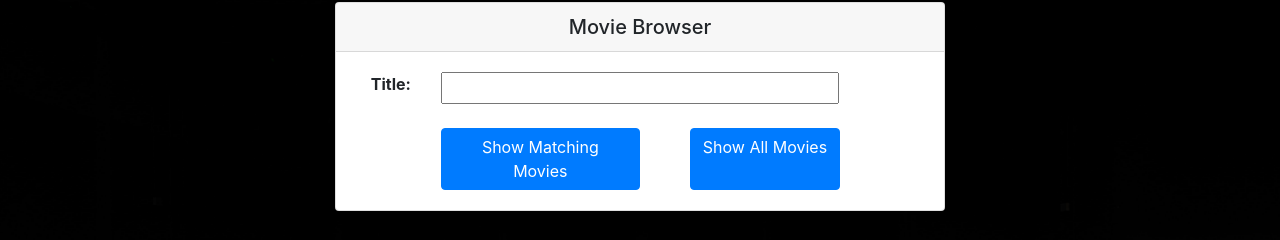
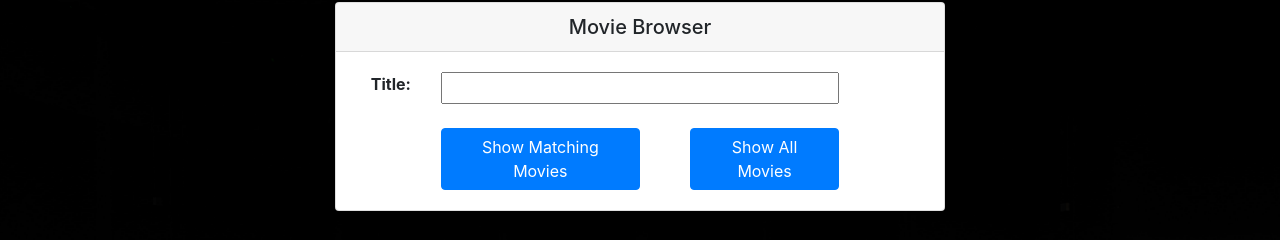
Before and after one commit to pnava589/React-Assignment-I, a React (Create React App) app in the folder assignment-i/: page / in a window 1280 px wide. Shown: the part 235-475 px from the top of the page. Built offline with nearby package versions, Linux system fonts and the light colour scheme; the HTML template or start-up script is replaced by a standard one.

Commit message:
fixed styles to homecard

```diff
--- a/assignment-i/src/components/HomeCard.js
+++ b/assignment-i/src/components/HomeCard.js
@@ -32,7 +32,7 @@ class HomeCard extends React.Component{
           <br></br>
           <div className="text-white row">
             <Link to={`/default/${this.state.input.userInput}`} className="col-md-4 offset-md-2 btn btn-primary"  name="matching" >Show Matching Movies</Link>
-            <Link to='/default' className="offset-md-1 btn btn-primary" name='all' value=" ">Show All Movies</Link>
+            <Link to='/default' className="col-md-3 offset-md-1 btn btn-primary" name='all' value=" ">Show All Movies</Link>
           </div>
           </form>
         </div>
```
